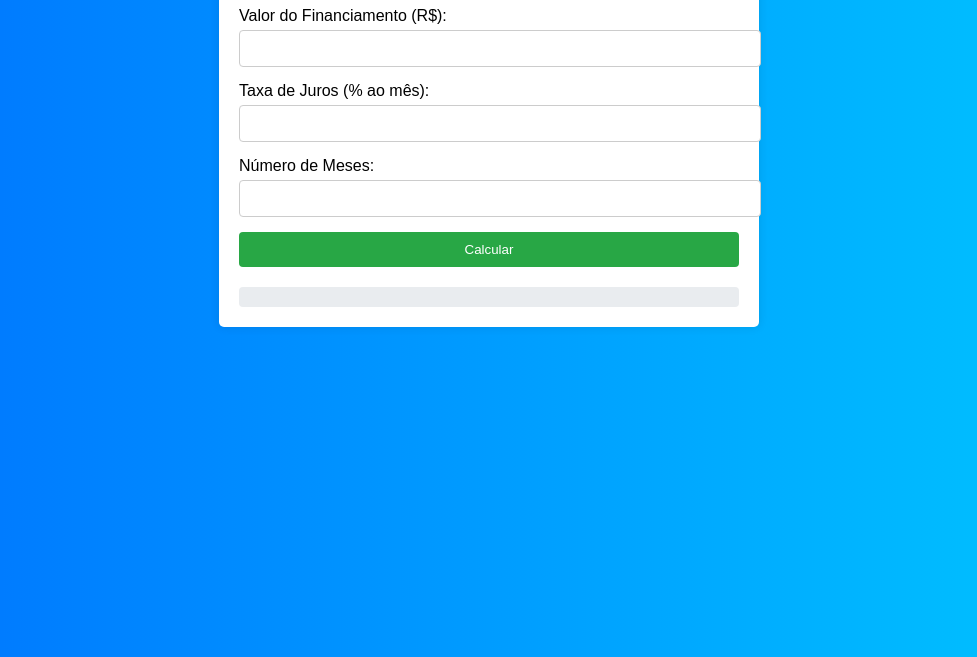
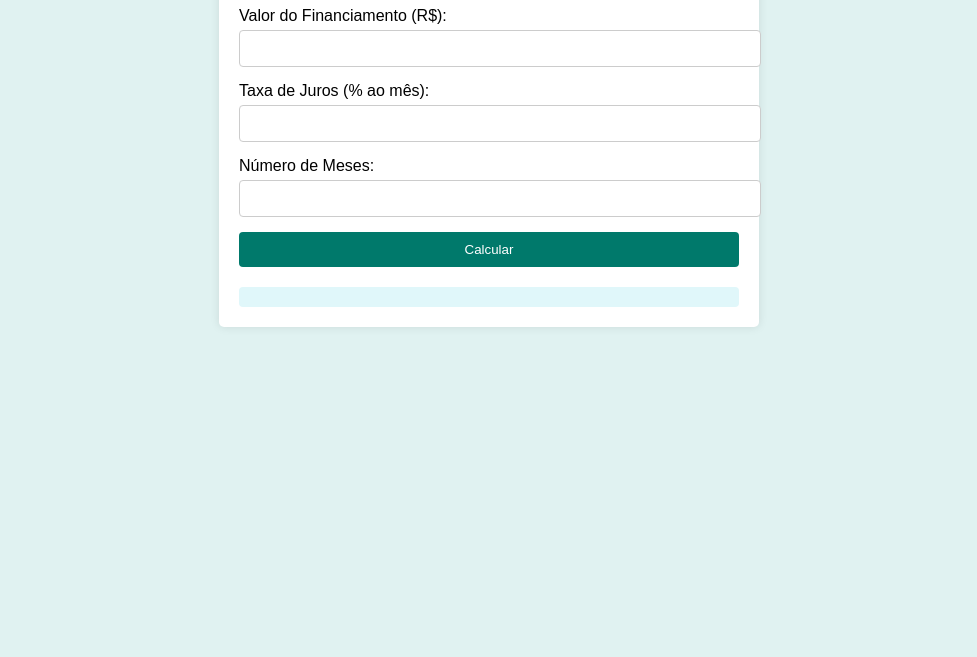
Before and after one commit to joselliaport3lla/Projeto2_3B_21, a plain HTML site: page index.html in a window 1280 px wide. Shown: the part 143-800 px from the top of the page, without its empty margins (151-1128 px from the left). Drawn offline with Linux system fonts and the light colour scheme.

Commit message:
Update style.css

```diff
--- a/style.css
+++ b/style.css
@@ -1,6 +1,6 @@
 body {
     font-family: Arial, sans-serif;
-    background: linear-gradient(to right, #0072ff, #00c6ff);
+    background-color: #E0F2F1;
     margin: 0;
     padding: 0;
 }
@@ -37,7 +37,7 @@ input {
 button {
     width: 100%;
     padding: 10px;
-    background-color: #28a745;
+    background-color: #00796B;
     color: white;
     border: none;
     border-radius: 4px;
@@ -45,13 +45,13 @@ button {
 }
 
 button:hover {
-    background-color: #218838;
+    background-color: #004D61;
 }
 
 .resultado {
     margin-top: 20px;
     padding: 10px;
-    background: #e9ecef;
+    background: #E0F7FA;
     border-radius: 4px;
     text-align: center;
 }
```
